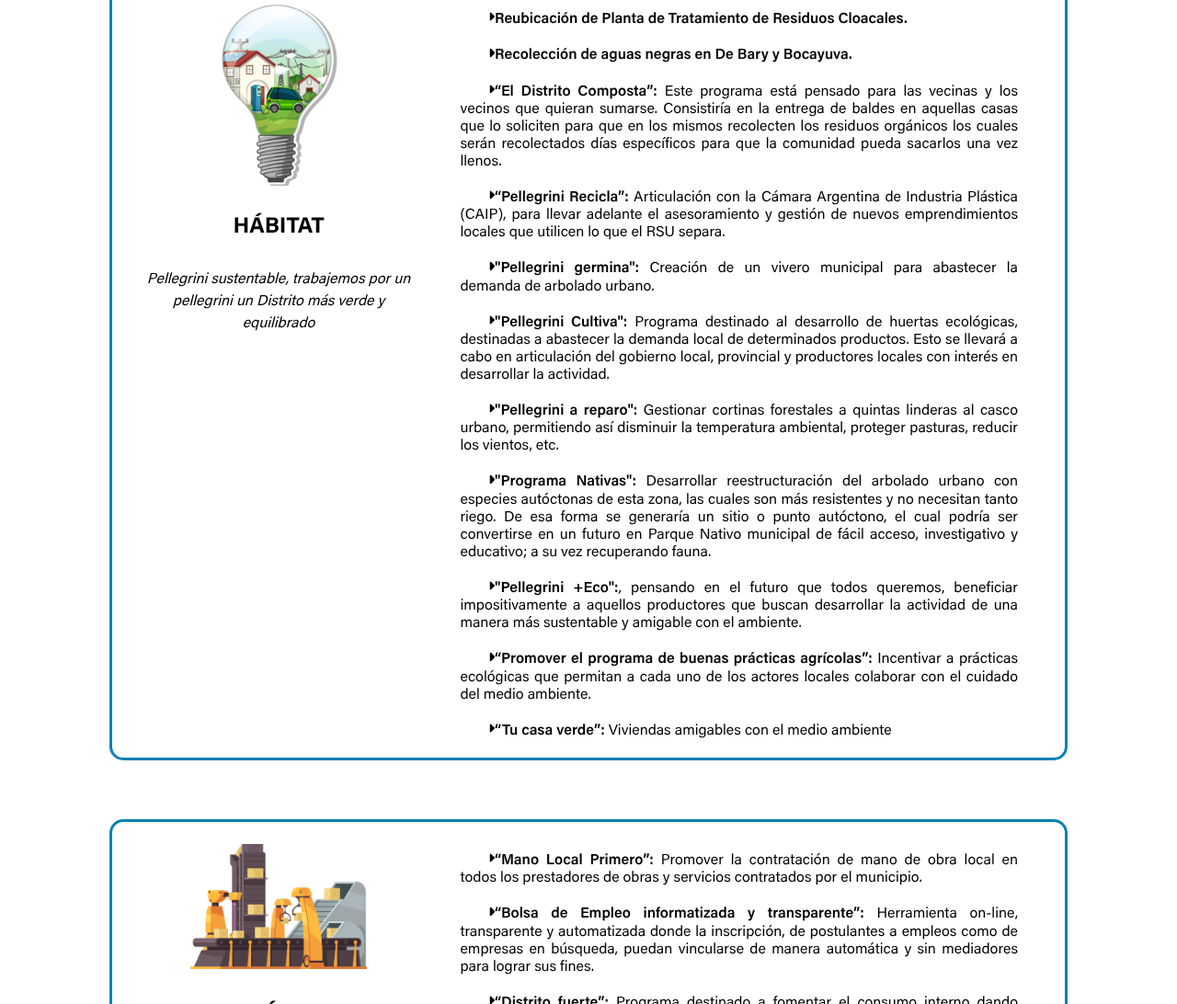
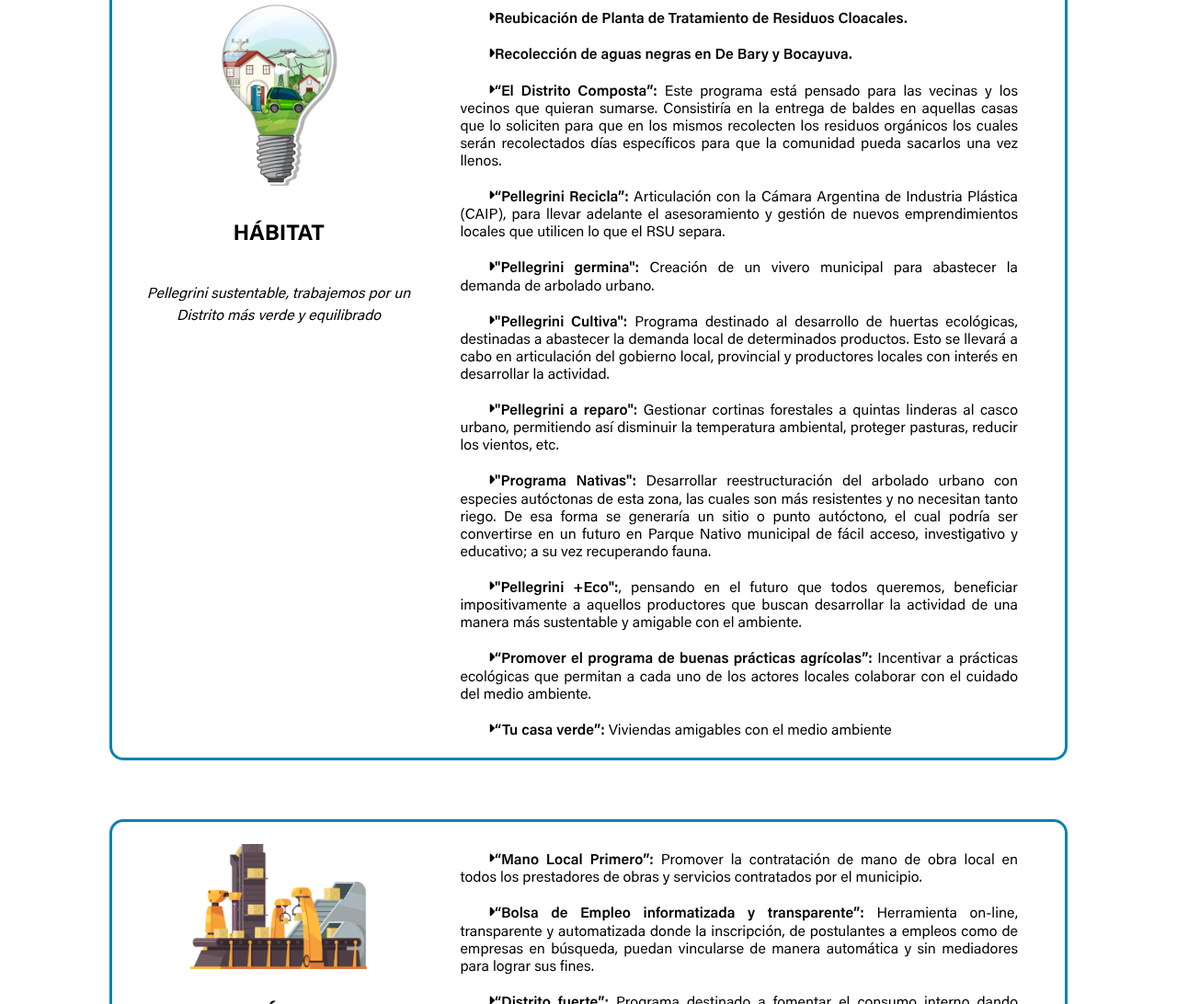
Before and after one commit to Mgenova82/upp, a plain HTML site: page pages/propuestas.html in a window 1280 px wide. Shown: the part 3406-4498 px from the top of the page at 92% size. Drawn offline with Linux system fonts and the light colour scheme.

Commit message:
Update propuestas.html
Cambio Habitat

```diff
--- a/pages/propuestas.html
+++ b/pages/propuestas.html
@@ -98,7 +98,7 @@
             <div class="propuestas__tarjeta__encabezado">
                 <img src="../assets/habitat.png" alt="" class="propuestas__tarjeta__imagen_habitat">
                 <h2>HÁBITAT</h2>
-                <p>Pellegrini sustentable, trabajemos por un pellegrini un Distrito más verde y equilibrado</p>
+                <p>Pellegrini sustentable, trabajemos por un Distrito más verde y equilibrado</p>
             </div>
                 <ul class="propuestas__tarjeta__datos">
                     <li><img src="../assets/vigneta.svg" alt="viñeta"><span class="importante">Reubicación de Planta de Tratamiento de Residuos Cloacales.</span><br></br></li>
```
